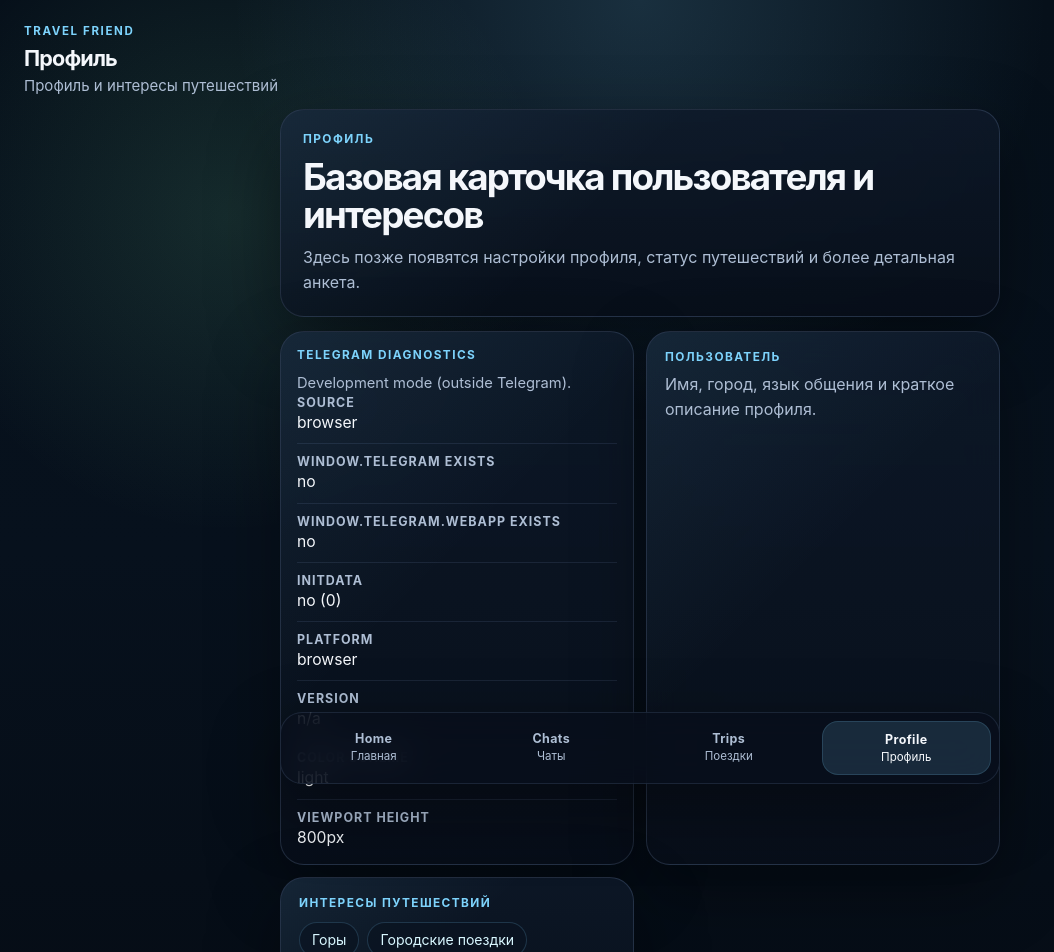
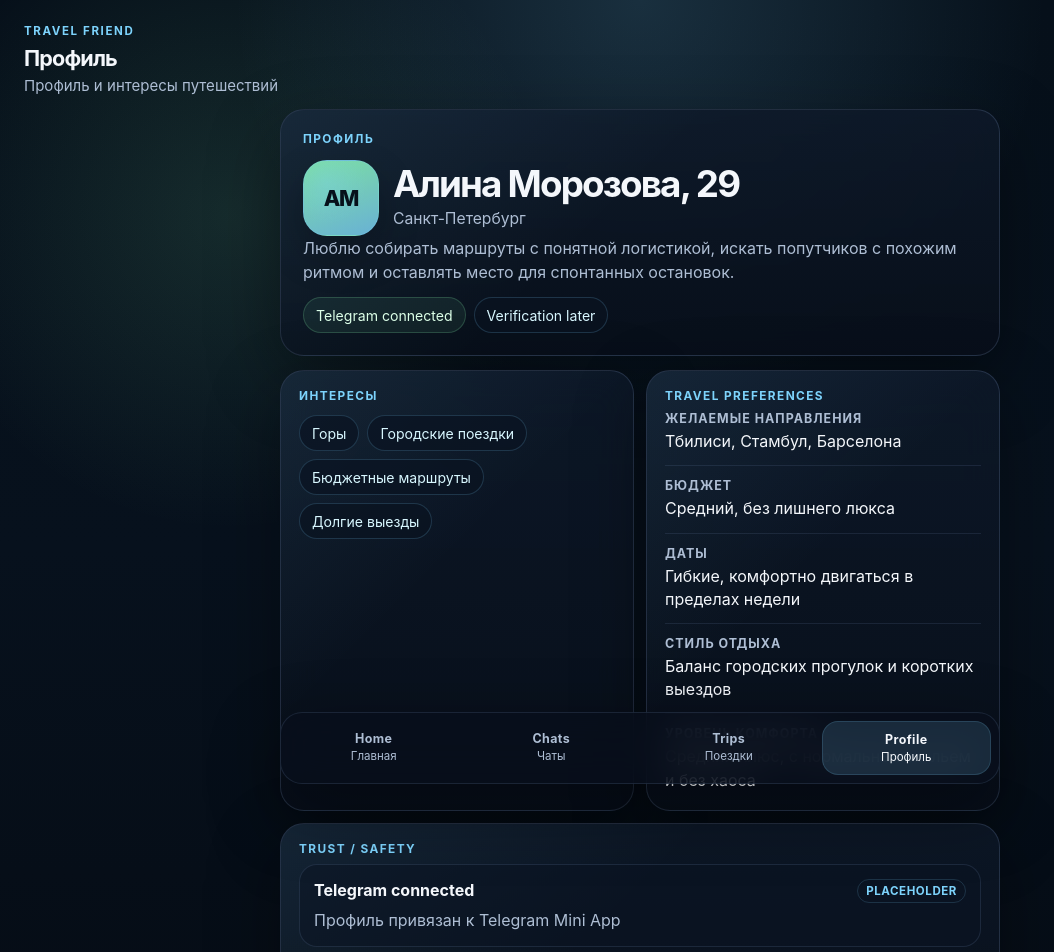
Before and after one commit to LeonidNur/travel-friend, a Next.js app in the folder apps/mini-app/: page /profile in a window 1280 px wide. Shown: the top 952 px of the page, without its empty margins (0-1054 px from the left). Built offline with nearby package versions, Linux system fonts and the light colour scheme.

Commit message:
Add profile MVP UI

```diff
--- a/apps/mini-app/app/globals.css
+++ b/apps/mini-app/app/globals.css
@@ -207,6 +207,137 @@ select {
   font-size: 0.88rem;
 }
 
+.chip--accent {
+  border-color: rgba(134, 239, 172, 0.2);
+  background: rgba(134, 239, 172, 0.08);
+  color: #dcffe8;
+}
+
+.profile-hero {
+  position: relative;
+  display: flex;
+  align-items: center;
+  gap: 14px;
+  margin-top: 14px;
+}
+
+.profile-hero__avatar {
+  flex: 0 0 auto;
+  display: grid;
+  place-items: center;
+  width: 76px;
+  height: 76px;
+  border: 1px solid rgba(125, 211, 252, 0.22);
+  border-radius: 24px;
+  background:
+    radial-gradient(circle at 30% 30%, rgba(125, 211, 252, 0.28), transparent 55%),
+    linear-gradient(160deg, rgba(134, 239, 172, 0.92), rgba(125, 211, 252, 0.82));
+  color: #06101a;
+  font-size: 1.35rem;
+  font-weight: 800;
+  letter-spacing: -0.06em;
+  box-shadow: 0 18px 40px rgba(0, 0, 0, 0.24);
+}
+
+.profile-hero__content {
+  min-width: 0;
+  display: flex;
+  flex-direction: column;
+  gap: 5px;
+}
+
+.profile-hero__title {
+  margin: 0;
+}
+
+.profile-hero__city {
+  margin: 0;
+  color: var(--muted);
+  font-size: 0.98rem;
+  line-height: 1.4;
+}
+
+.detail-list {
+  position: relative;
+  display: grid;
+  gap: 12px;
+  margin: 0;
+}
+
+.detail-list__item {
+  display: grid;
+  gap: 4px;
+  padding-top: 12px;
+  border-top: 1px solid rgba(165, 196, 255, 0.1);
+}
+
+.detail-list__item:first-child {
+  padding-top: 0;
+  border-top: 0;
+}
+
+.detail-list__label {
+  color: var(--muted);
+  font-size: 0.78rem;
+  font-weight: 700;
+  letter-spacing: 0.08em;
+  text-transform: uppercase;
+}
+
+.detail-list__value {
+  margin: 0;
+  line-height: 1.45;
+}
+
+.trust-stack {
+  position: relative;
+  display: grid;
+  gap: 10px;
+}
+
+.trust-stack__item {
+  display: grid;
+  gap: 6px;
+  padding: 14px;
+  border: 1px solid rgba(165, 196, 255, 0.12);
+  border-radius: 18px;
+  background: rgba(11, 20, 34, 0.5);
+}
+
+.trust-stack__row {
+  display: flex;
+  align-items: center;
+  justify-content: space-between;
+  gap: 10px;
+}
+
+.trust-stack__title {
+  font-weight: 700;
+  line-height: 1.3;
+}
+
+.trust-stack__badge {
+  flex: none;
+  padding: 4px 8px;
+  border: 1px solid rgba(125, 211, 252, 0.16);
+  border-radius: 999px;
+  color: var(--accent);
+  font-size: 0.72rem;
+  font-weight: 700;
+  letter-spacing: 0.05em;
+  text-transform: uppercase;
+}
+
+.trust-stack__note {
+  margin: 0;
+  color: var(--muted);
+  line-height: 1.45;
+}
+
+.surface-card--wide {
+  grid-column: 1 / -1;
+}
+
 .list-item {
   display: flex;
   flex-direction: column;
--- a/apps/mini-app/app/profile/page.tsx
+++ b/apps/mini-app/app/profile/page.tsx
@@ -1,36 +1,107 @@
-import { ProfileDiagnostics } from '@/components/ProfileDiagnostics';
+const profile = {
+  name: 'Алина Морозова',
+  age: 29,
+  city: 'Санкт-Петербург',
+  description:
+    'Люблю собирать маршруты с понятной логистикой, искать попутчиков с похожим ритмом и оставлять место для спонтанных остановок.',
+  avatarInitials: 'АМ',
+  interests: ['Горы', 'Городские поездки', 'Бюджетные маршруты', 'Долгие выезды'],
+  travelPreferences: [
+    { label: 'Желаемые направления', value: 'Тбилиси, Стамбул, Барселона' },
+    { label: 'Бюджет', value: 'Средний, без лишнего люкса' },
+    { label: 'Даты', value: 'Гибкие, комфортно двигаться в пределах недели' },
+    { label: 'Стиль отдыха', value: 'Баланс городских прогулок и коротких выездов' },
+    { label: 'Уровень комфорта', value: 'Средний плюс, с нормальным жильем и без хаоса' }
+  ],
+  trustSignals: [
+    { title: 'Telegram connected', note: 'Профиль привязан к Telegram Mini App' },
+    { title: 'Verification later', note: 'Подтверждение личности и бейджи появятся в следующих этапах MVP' }
+  ]
+} as const;
 
-const interests = ['Горы', 'Городские поездки', 'Бюджетные маршруты', 'Долгие выезды'];
+type DetailItem = {
+  label: string;
+  value: string;
+};
+
+type TrustSignal = {
+  title: string;
+  note: string;
+};
+
+function DetailList({ items }: { items: readonly DetailItem[] }) {
+  return (
+    <dl className="detail-list">
+      {items.map((item) => (
+        <div className="detail-list__item" key={item.label}>
+          <dt className="detail-list__label">{item.label}</dt>
+          <dd className="detail-list__value">{item.value}</dd>
+        </div>
+      ))}
+    </dl>
+  );
+}
+
+function TrustStack({ items }: { items: readonly TrustSignal[] }) {
+  return (
+    <div className="trust-stack">
+      {items.map((item) => (
+        <div className="trust-stack__item" key={item.title}>
+          <div className="trust-stack__row">
+            <span className="trust-stack__title">{item.title}</span>
+            <span className="trust-stack__badge">placeholder</span>
+          </div>
+          <p className="trust-stack__note">{item.note}</p>
+        </div>
+      ))}
+    </div>
+  );
+}
 
 export default function ProfilePage() {
   return (
     <section className="page">
       <article className="hero-card">
         <p className="section-kicker">Профиль</p>
-        <h2 className="hero-card__title">Базовая карточка пользователя и интересов</h2>
-        <p className="hero-card__copy">
-          Здесь позже появятся настройки профиля, статус путешествий и более детальная анкета.
-        </p>
+        <div className="profile-hero">
+          <div className="profile-hero__avatar" aria-hidden="true">
+            {profile.avatarInitials}
+          </div>
+          <div className="profile-hero__content">
+            <h2 className="hero-card__title profile-hero__title">
+              {profile.name}, {profile.age}
+            </h2>
+            <p className="profile-hero__city">{profile.city}</p>
+          </div>
+        </div>
+        <p className="hero-card__copy">{profile.description}</p>
+        <div className="chip-row" aria-label="Статус профиля">
+          <span className="chip chip--accent">Telegram connected</span>
+          <span className="chip">Verification later</span>
+        </div>
       </article>
 
       <section className="card-grid" aria-label="Профиль пользователя">
-        <ProfileDiagnostics />
-
         <article className="surface-card">
-          <p className="surface-card__title">Пользователь</p>
-          <p className="surface-card__copy">Имя, город, язык общения и краткое описание профиля.</p>
-        </article>
-
-        <article className="surface-card">
-          <p className="surface-card__title">Интересы путешествий</p>
+          <p className="surface-card__title">Интересы</p>
           <div className="chip-row" aria-label="Интересы путешествий">
-            {interests.map((interest) => (
+            {profile.interests.map((interest) => (
               <span className="chip" key={interest}>
                 {interest}
               </span>
             ))}
           </div>
         </article>
+
+        <article className="surface-card">
+          <p className="surface-card__title">Travel preferences</p>
+          <DetailList items={profile.travelPreferences} />
+        </article>
+
+        <article className="surface-card surface-card--wide">
+          <p className="surface-card__title">Trust / safety</p>
+          <TrustStack items={profile.trustSignals} />
+        </article>
       </section>
     </section>
   );
```
